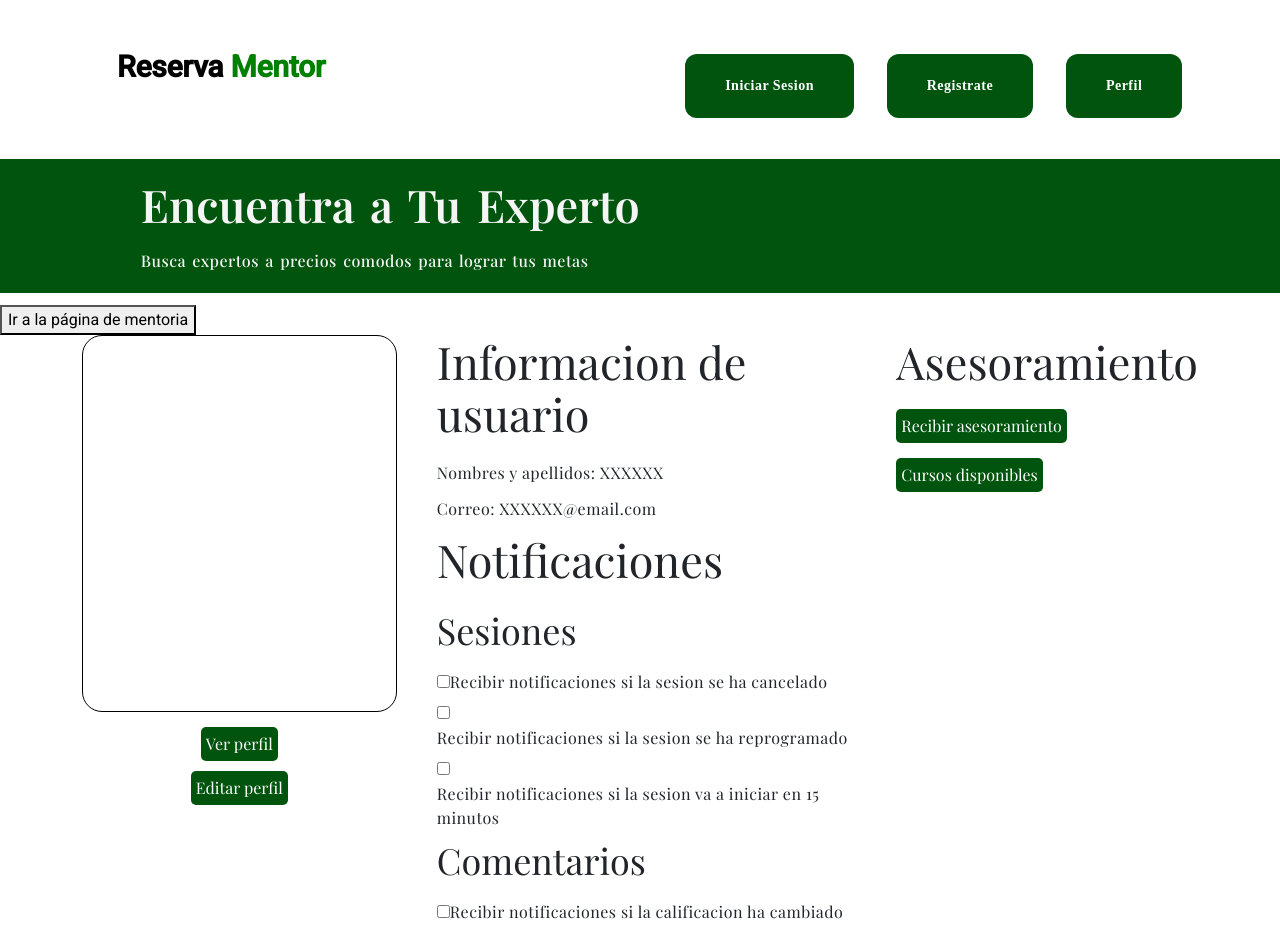
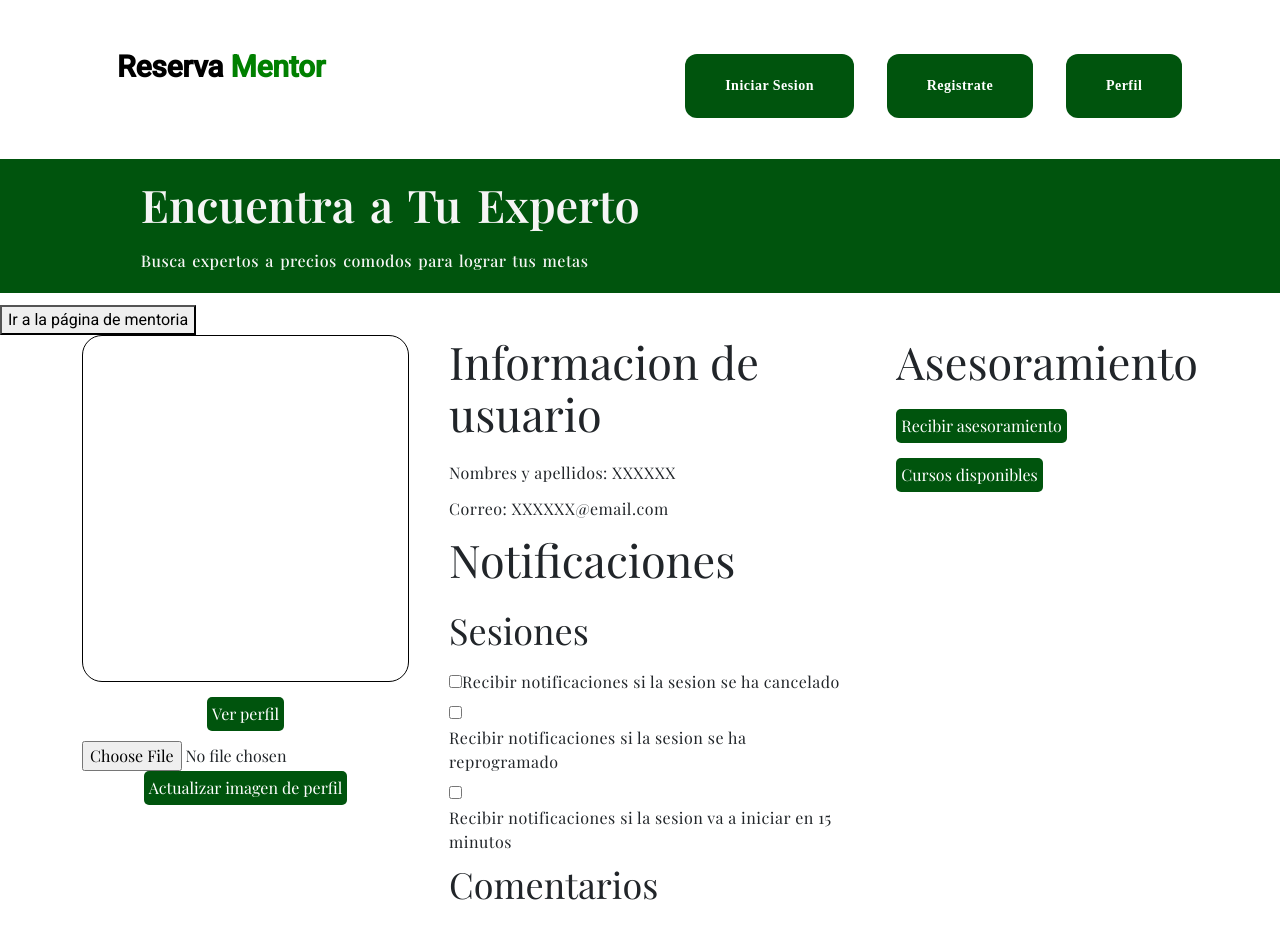
Before and after one commit to ReservaMentor2/application_web, an Angular app: page /mentor in a window 1280 px wide. Shown: the top 927 px of the page. Built offline with nearby package versions, Linux system fonts and the light colour scheme; a web font is replaced by a local one.

Commit message:
Manejo de imagen perfil usuario completo

```diff
--- a/src/app/mentor/profile/profile.component.html
+++ b/src/app/mentor/profile/profile.component.html
@@ -5,7 +5,10 @@
     </div>
     <div class="buttons-prof">
       <button>Ver perfil</button>
-      <button>Editar perfil</button>
+      <input type="file" (change)="onFileSelected($event)" />
+      <button (click)="updateProfilePicture()">
+        Actualizar imagen de perfil
+      </button>
     </div>
   </div>
   <div class="config">
--- a/src/app/mentor/profile/profile.component.ts
+++ b/src/app/mentor/profile/profile.component.ts
@@ -10,8 +10,13 @@ import { AuthService } from '../../user/services/auth.service'; // Importar Auth
 })
 export class ProfileComponent implements OnInit {
   profileImageUrl: string = ''; // Inicializar la propiedad
+  selectedFile: File | null = null; // Propiedad para almacenar el archivo seleccionado
 
-  constructor(private http: HttpClient, private router: Router, private authService: AuthService) {} // Inyectar AuthService
+  constructor(
+    private http: HttpClient,
+    private router: Router,
+    private authService: AuthService
+  ) {} // Inyectar AuthService
 
   ngOnInit(): void {
     this.getProfileImage();
@@ -25,21 +30,81 @@ export class ProfileComponent implements OnInit {
       return;
     }
     const headers = new HttpHeaders({
-      'Authorization': `Bearer ${token}`
+      Authorization: `Bearer ${token}`,
     });
 
-    this.http.get('https://reservamentor-api-latest.onrender.com/api/v1/profile/image',
-      { headers, responseType: 'blob' }).subscribe(response => {
+    this.http
+      .get(
+        'https://reservamentor-api-latest.onrender.com/api/v1/profile/image',
+        { headers, responseType: 'blob' }
+      )
+      .subscribe(
+        (response) => {
           const reader = new FileReader();
           reader.onloadend = () => {
             this.profileImageUrl = reader.result as string;
           };
           reader.readAsDataURL(response);
-      }, error => {
+        },
+        (error) => {
           console.error('Error al obtener la imagen de perfil:', error);
           console.error('Detalles del error:', error.message);
           console.error('Cuerpo del error:', error.error);
+
+          // Intentar leer el cuerpo del error como JSON
+          if (
+            error.error instanceof Blob &&
+            error.error.type === 'application/json'
+          ) {
+            const reader = new FileReader();
+            reader.onload = () => {
+              const errorMessage = JSON.parse(reader.result as string);
+              console.error('Mensaje de error del servidor:', errorMessage);
+            };
+            reader.readAsText(error.error);
+          }
+        }
+      );
+  }
+
+  onFileSelected(event: Event): void {
+    const input = event.target as HTMLInputElement;
+    if (input.files && input.files.length > 0) {
+      this.selectedFile = input.files[0];
+    }
+  }
+
+  updateProfilePicture(): void {
+    if (!this.selectedFile) {
+      console.error('No file selected');
+      return;
+    }
+
+    const token = this.authService.getToken();
+    const headers = new HttpHeaders({
+      Authorization: `Bearer ${token}`,
     });
+
+    const formData = new FormData();
+    formData.append('file', this.selectedFile);
+
+    this.http
+      .put(
+        'https://reservamentor-api-latest.onrender.com/api/v1/profile/image',
+        formData,
+        { headers }
+      )
+      .subscribe(
+        (response) => {
+          console.log('Respuesta de actualización de imagen:', response);
+          this.getProfileImage();
+        },
+        (error) => {
+          console.error('Error al actualizar la imagen de perfil:', error);
+          console.error('Detalles del error:', error.message);
+          console.error('Cuerpo del error:', error.error);
+        }
+      );
   }
 
   showCounseling() {
```
Lines whose indentation alone changed are shown as unchanged.
